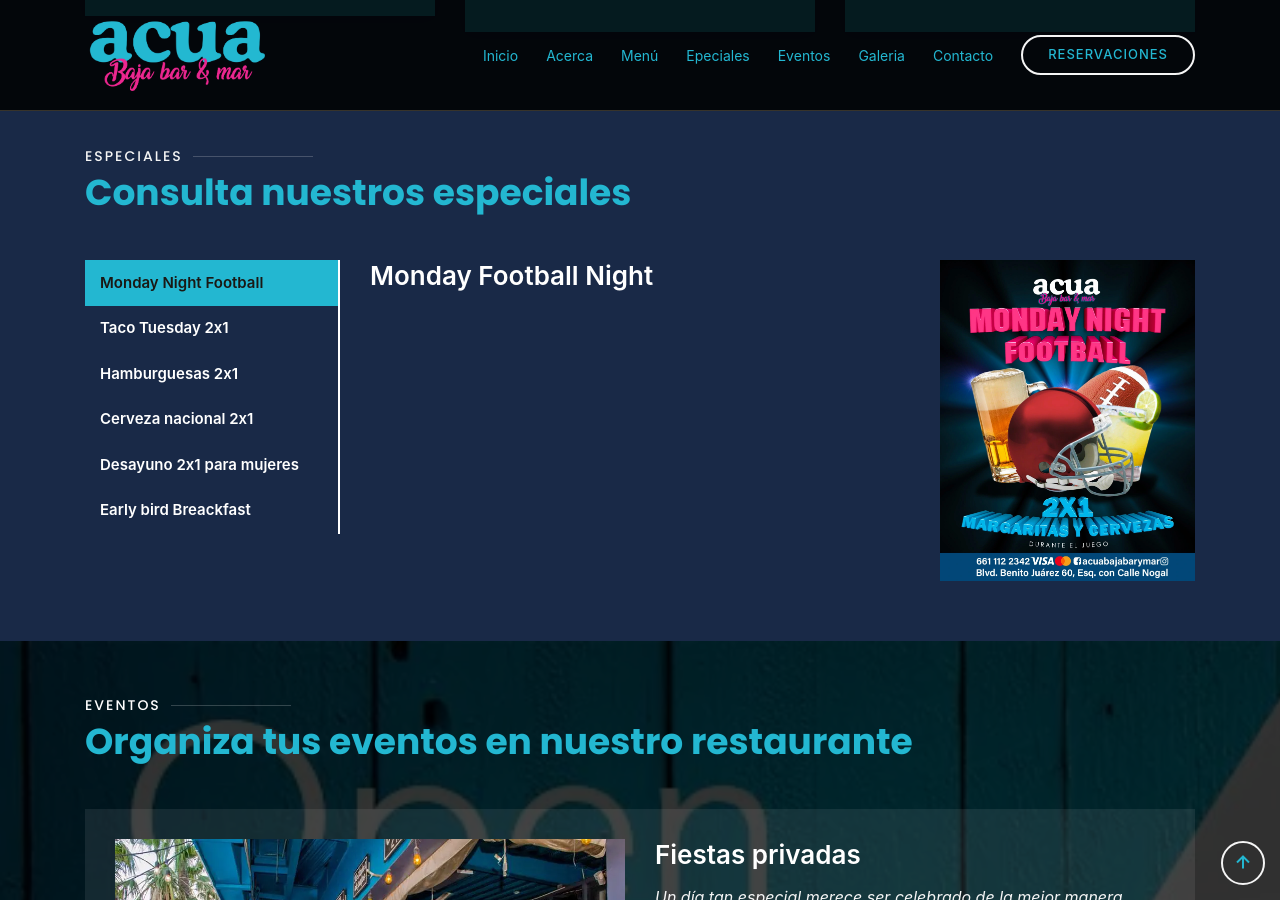
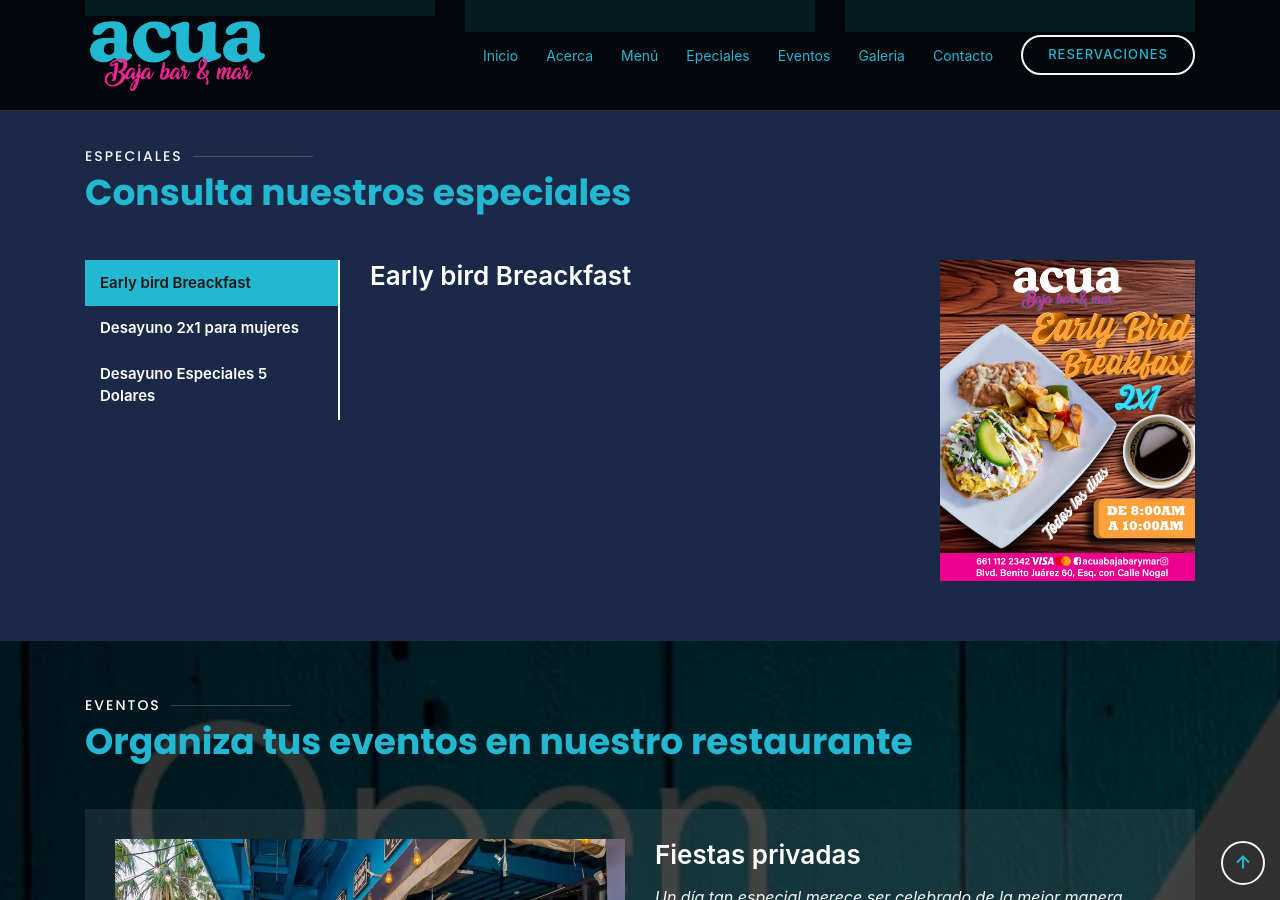
Before and after one commit to jahbenjah/acuabar, a Jekyll site: the page built from es/index.html, in a window 1280 px wide and 900 px high, scrolled down 2724 px. Built offline with Jekyll 4.4.1, drawn with Linux system fonts in a browser that asks for light colours; some web fonts are replaced.

Commit message:
Especiales

```diff
--- a/es/index.html
+++ b/es/index.html
@@ -963,22 +963,13 @@
           <div class="col-lg-3">
             <ul class="nav nav-tabs flex-column">
               <li class="nav-item">
-                <a class="nav-link active show" data-toggle="tab" href="#tab-0">Monday Night Football</a>
+                <a class="nav-link active show" data-toggle="tab" href="#tab-0">Early bird Breackfast</a>
               </li>
               <li class="nav-item">
-                <a class="nav-link" data-toggle="tab" href="#tab-1">Taco Tuesday 2x1</a>
+                <a class="nav-link" data-toggle="tab" href="#tab-1">Desayuno 2x1 para mujeres</a>
               </li>
               <li class="nav-item">
-                <a class="nav-link" data-toggle="tab" href="#tab-2">Hamburguesas 2x1</a>
-              </li>
-              <li class="nav-item">
-                <a class="nav-link" data-toggle="tab" href="#tab-3">Cerveza nacional 2x1</a>
-              </li>
-              <li class="nav-item">
-                <a class="nav-link" data-toggle="tab" href="#tab-4">Desayuno 2x1 para mujeres</a>
-              </li>
-              <li class="nav-item">
-                <a class="nav-link" data-toggle="tab" href="#tab-5">Early bird Breackfast</a>
+                <a class="nav-link" data-toggle="tab" href="#tab-2">Desayuno Especiales 5 Dolares</a>
               </li>
             </ul>
           </div>
@@ -987,64 +978,31 @@
               <div class="tab-pane active show" id="tab-0">
                 <div class="row">
                   <div class="col-lg-8 details order-2 order-lg-1">
-                    <h3>Monday Football Night</h3>
+                    <h3>Early bird Breackfast</h3>
                   </div>
                   <div class="col-lg-4 text-center order-1 order-lg-2">
-                    <img src="../assets/img/acua/promos/footballES.webp" alt="MondayFootball" class="img-fluid">
+                    <img src="../assets/img/acua/promos/EarlyBfES.webp" alt="EarlyBirdBreakfast" class="img-fluid">
                   </div>
                 </div>
               </div>
               <div class="tab-pane" id="tab-1">
                 <div class="row">
                   <div class="col-lg-8 details order-2 order-lg-1">
-                    <h3>Taco Tuesday 2x1</h3>
+                    <h3>Desayuno 2x1 para mujeres</h3>
                   </div>
                   <div class="col-lg-4 text-center order-1 order-lg-2">
-                    <img src="../assets/img/acua/promos/TacoTuesdayES.webp" alt="TacoTuesday" class="img-fluid">
+                    <img src="../assets/img/acua/promos/desayuno-2x1-mujeres-acua.jpg.webp" alt="Desayuno 2x1 para mujeres" class="img-fluid">
                   </div>
                 </div>
               </div>
               <div class="tab-pane" id="tab-2">
                 <div class="row specials">
                   <div class="col-lg-8 details order-2 order-lg-1">
-                    <h3>Hamburguesas 2x1</h3>
+                    <h3>Desayuno Especiales 5 Dolares</h3>
                     </p>
                   </div>
                   <div class="col-lg-4 text-center order-1 order-lg-2">
-                    <img src="../assets/img/acua/promos/burgers2x1ES.webp" alt="" class="img-fluid">
-                  </div>
-                </div>
-              </div>
-              <div class="tab-pane" id="tab-3">
-                <div class="row">
-                  <div class="col-lg-8 details order-2 order-lg-1">
-                    <h3>Cerveza nacional 2x1</h3>
-                  </div>
-                  <div class="col-lg-4 text-center order-1 order-lg-2">
-                    <img src="../assets/img/acua/promos/Beer2x1ES.webp" alt="" class="img-fluid">
-                  </div>
-                </div>
-              </div>
-              <div class="tab-pane" id="tab-4">
-                <div class="row">
-                  <div class="col-lg-8 details order-2 order-lg-1">
-                    <h3>Desayuno 2x1 para mujeres</h3>
-                    </p>
-                  </div>
-                  <div class="col-lg-4 text-center order-1 order-lg-2">
-                    <img src="../assets/img/acua/promos/desayuno-2x1-mujeres-acua.jpg.webp" alt="" class="img-fluid">
-                  </div>
-                </div>
-              </div>
-              <div class="tab-pane" id="tab-5">
-                <div class="row">
-                  <div class="col-lg-8 details order-2 order-lg-1">
-                    <h3>Early bird Breackfast</h3>
-                    <p class="font-italic"></p>
-                    <p></p>
-                  </div>
-                  <div class="col-lg-4 text-center order-1 order-lg-2">
-                    <img src="../assets/img/acua/promos/EarlyBfES.webp" alt="" class="img-fluid">
+                    <img src="../assets/img/acua/promos/5-dlls-desayuno-acua.jpg.webp" alt="Desayuno Especiales 5 Dolares" class="img-fluid">
                   </div>
                 </div>
               </div>
```
